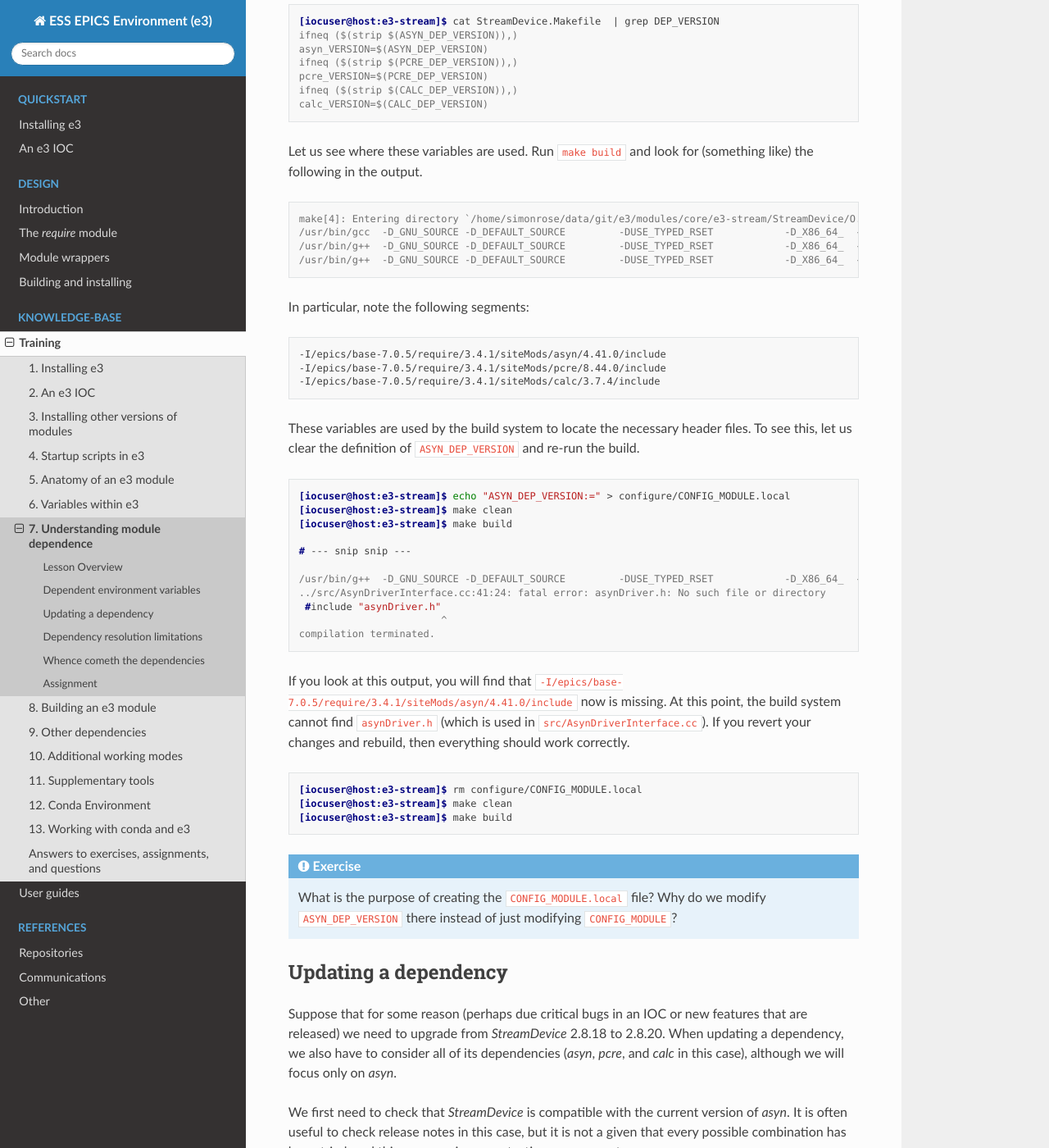
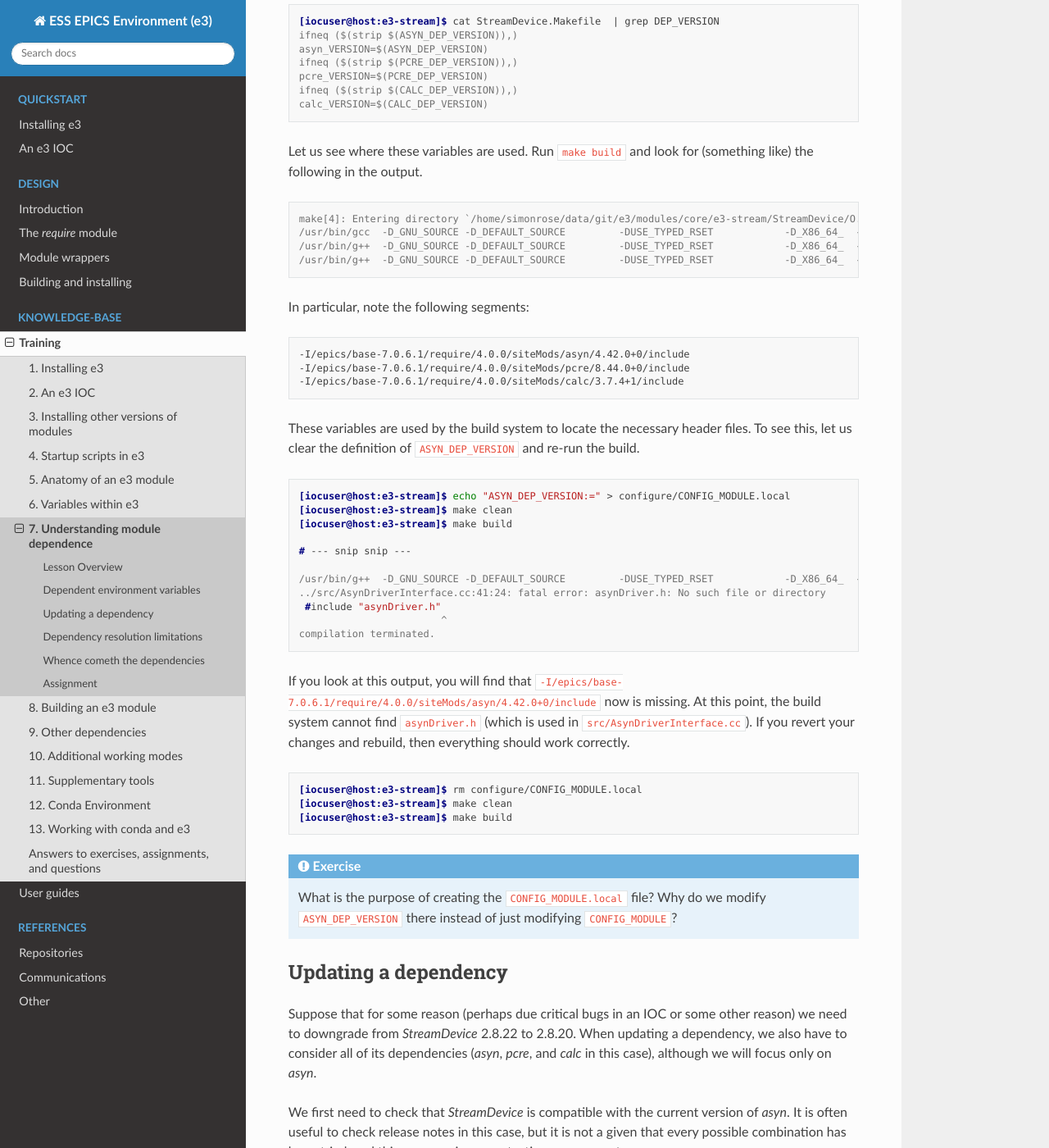
Before and after one commit to ttkorhonen/e3pages, a Sphinx documentation site: the page built from docs/kb/training/workbook/7_module_deps.md, in a window 1280 px wide and 1400 px high, scrolled down 1127 px. Shown: the whole window at 82% size. Built offline with Sphinx 7.4.7 and the Read the Docs theme 2.0.0, drawn with Linux system fonts in a browser that asks for light colours; some of the changed text lies outside the part shown.

Commit message:
Updated chapter 7 for base, require, asyn, and stream versions

````diff
--- a/docs/kb/training/workbook/7_module_deps.md
+++ b/docs/kb/training/workbook/7_module_deps.md
@@ -30,8 +30,8 @@ Begin by switching to `e3-stream/`. Run `make vars`, and look at the variables
 
 ```console
 [iocuser@host:e3-stream]$ make vars | grep DEP_VERSION
-ASYN_DEP_VERSION = 4.41.0
-CALC_DEP_VERSION = 3.7.4
+ASYN_DEP_VERSION = 4.42.0
+CALC_DEP_VERSION = 3.7.4+1
 EXPORT_VARS = E3_MODULES_VENDOR_LIBS_LOCATION E3_MODULES_INSTALL_LOCATION_LIB TEMP_CELL_PATH EPICS_HOST_ARCH EPICS_BASE MSI E3_MODULE_NAME E3_MODULE_VERSION E3_SITEMODS_PATH E3_SITEAPPS_PATH E3_SITELIBS_PATH E3_REQUIRE_MAKEFILE_INPUT_OPTIONS E3_REQUIRE_NAME E3_REQUIRE_CONFIG E3_REQUIRE_DB E3_REQUIRE_LOCATION E3_REQUIRE_DBD E3_REQUIRE_VERSION E3_REQUIRE_TOOLS E3_REQUIRE_INC E3_REQUIRE_LIB E3_REQUIRE_BIN QUIET PCRE_DEP_VERSION CALC_DEP_VERSION ASYN_DEP_VERSION
 PCRE_DEP_VERSION = 8.44.0
 ```
@@ -41,9 +41,9 @@ and `StreamDevice.Makefile`.
 
 ```console
 [iocuser@host:e3-stream]$ cat configure/CONFIG_MODULE | grep DEP_VERSION
-ASYN_DEP_VERSION:=4.41.0
+ASYN_DEP_VERSION:=4.42.0
 PCRE_DEP_VERSION:=8.44.0
-CALC_DEP_VERSION:=3.7.4
+CALC_DEP_VERSION:=3.7.4+1
 ```
 
 ```console
@@ -60,18 +60,18 @@ Let us see where these variables are used. Run `make build` and look for
 (something like) the following in the output.
 
 ```console
-make[4]: Entering directory `/home/simonrose/data/git/e3/modules/core/e3-stream/StreamDevice/O.7.0.5_linux-x86_64'
-/usr/bin/gcc  -D_GNU_SOURCE -D_DEFAULT_SOURCE         -DUSE_TYPED_RSET            -D_X86_64_  -DUNIX  -Dlinux             -MD   -O3 -g   -Wall -Werror-implicit-function-declaration               -mtune=generic      -m64 -fPIC           -I. -I../src/ -I.././src/   -I/epics/base-7.0.5/require/3.4.1/siteMods/asyn/4.41.0+0/include                -I/epics/base-7.0.5/require/3.4.1/siteMods/pcre/8.44.0+0/include            -I/epics/base-7.0.5/require/3.4.1/siteMods/calc/3.7.4+0/include  -I/epics/base-7.0.5/require/3.4.1/siteMods/asyn/4.41.0+0/include                -I/epics/base-7.0.5/require/3.4.1/siteMods/pcre/8.44.0+0/include            -I/epics/base-7.0.5/require/3.4.1/siteMods/calc/3.7.4+0/include -I/epics/base-7.0.5/include  -I/epics/base-7.0.5/include/compiler/gcc -I/epics/base-7.0.5/include/os/Linux                           -c  .././src/StreamVersion.c
-/usr/bin/g++  -D_GNU_SOURCE -D_DEFAULT_SOURCE         -DUSE_TYPED_RSET            -D_X86_64_  -DUNIX  -Dlinux             -MD   -O3 -g   -Wall         -std=c++11     -std=c++11  -mtune=generic               -m64 -fPIC          -I. -I../src/ -I.././src/   -I/epics/base-7.0.5/require/3.4.1/siteMods/asyn/4.41.0+0/include                -I/epics/base-7.0.5/require/3.4.1/siteMods/pcre/8.44.0+0/include            -I/epics/base-7.0.5/require/3.4.1/siteMods/calc/3.7.4+0/include  -I/epics/base-7.0.5/require/3.4.1/siteMods/asyn/4.41.0+0/include                -I/epics/base-7.0.5/require/3.4.1/siteMods/pcre/8.44.0+0/include            -I/epics/base-7.0.5/require/3.4.1/siteMods/calc/3.7.4+0/include -I/epics/base-7.0.5/include  -I/epics/base-7.0.5/include/compiler/gcc -I/epics/base-7.0.5/include/os/Linux                           -c  ../src/StreamFormatConverter.cc
-/usr/bin/g++  -D_GNU_SOURCE -D_DEFAULT_SOURCE         -DUSE_TYPED_RSET            -D_X86_64_  -DUNIX  -Dlinux             -MD   -O3 -g   -Wall         -std=c++11     -std=c++11  -mtune=generic               -m64 -fPIC          -I. -I../src/ -I.././src/   -I/epics/base-7.0.5/require/3.4.1/siteMods/asyn/4.41.0+0/include                -I/epics/base-7.0.5/require/3.4.1/siteMods/pcre/8.44.0+0/include            -I/epics/base-7.0.5/require/3.4.1/siteMods/calc/3.7.4+0/include  -I/epics/base-7.0.5/require/3.4.1/siteMods/asyn/4.41.0+0/include                -I/epics/base-7.0.5/require/3.4.1/siteMods/pcre/8.44.0+0/include            -I/epics/base-7.0.5/require/3.4.1/siteMods/calc/3.7.4+0/include -I/epics/base-7.0.5/include  -I/epics/base-7.0.5/include/compiler/gcc -I/epics/base-7.0.5/include/os/Linux                           -c  ../src/StreamProtocol.cc
+make[4]: Entering directory `/home/simonrose/data/git/e3/modules/core/e3-stream/StreamDevice/O.7.0.6.1_linux-x86_64'
+/usr/bin/gcc  -D_GNU_SOURCE -D_DEFAULT_SOURCE         -DUSE_TYPED_RSET            -D_X86_64_  -DUNIX  -Dlinux             -MD   -O3 -g   -Wall -Werror-implicit-function-declaration               -mtune=generic      -m64 -fPIC           -I. -I../src/ -I.././src/   -I/epics/base-7.0.6.1/require/4.0.0/siteMods/asyn/4.42.0+0/include                -I/epics/base-7.0.6.1/require/4.0.0/siteMods/pcre/8.44.0+0/include            -I/epics/base-7.0.6.1/require/4.0.0/siteMods/calc/3.7.4+0/include  -I/epics/base-7.0.6.1/require/4.0.0/siteMods/asyn/4.42.0+0/include                -I/epics/base-7.0.6.1/require/4.0.0/siteMods/pcre/8.44.0+0/include            -I/epics/base-7.0.6.1/require/4.0.0/siteMods/calc/3.7.4+0/include -I/epics/base-7.0.6.1/include  -I/epics/base-7.0.6.1/include/compiler/gcc -I/epics/base-7.0.6.1/include/os/Linux                           -c  .././src/StreamVersion.c
+/usr/bin/g++  -D_GNU_SOURCE -D_DEFAULT_SOURCE         -DUSE_TYPED_RSET            -D_X86_64_  -DUNIX  -Dlinux             -MD   -O3 -g   -Wall         -std=c++11     -std=c++11  -mtune=generic               -m64 -fPIC          -I. -I../src/ -I.././src/   -I/epics/base-7.0.6.1/require/4.0.0/siteMods/asyn/4.42.0+0/include                -I/epics/base-7.0.6.1/require/4.0.0/siteMods/pcre/8.44.0+0/include            -I/epics/base-7.0.6.1/require/4.0.0/siteMods/calc/3.7.4+0/include  -I/epics/base-7.0.6.1/require/4.0.0/siteMods/asyn/4.42.0+0/include                -I/epics/base-7.0.6.1/require/4.0.0/siteMods/pcre/8.44.0+0/include            -I/epics/base-7.0.6.1/require/4.0.0/siteMods/calc/3.7.4+0/include -I/epics/base-7.0.6.1/include  -I/epics/base-7.0.6.1/include/compiler/gcc -I/epics/base-7.0.6.1/include/os/Linux                           -c  ../src/StreamFormatConverter.cc
+/usr/bin/g++  -D_GNU_SOURCE -D_DEFAULT_SOURCE         -DUSE_TYPED_RSET            -D_X86_64_  -DUNIX  -Dlinux             -MD   -O3 -g   -Wall         -std=c++11     -std=c++11  -mtune=generic               -m64 -fPIC          -I. -I../src/ -I.././src/   -I/epics/base-7.0.6.1/require/4.0.0/siteMods/asyn/4.42.0+0/include                -I/epics/base-7.0.6.1/require/4.0.0/siteMods/pcre/8.44.0+0/include            -I/epics/base-7.0.6.1/require/4.0.0/siteMods/calc/3.7.4+0/include  -I/epics/base-7.0.6.1/require/4.0.0/siteMods/asyn/4.42.0+0/include                -I/epics/base-7.0.6.1/require/4.0.0/siteMods/pcre/8.44.0+0/include            -I/epics/base-7.0.6.1/require/4.0.0/siteMods/calc/3.7.4+0/include -I/epics/base-7.0.6.1/include  -I/epics/base-7.0.6.1/include/compiler/gcc -I/epics/base-7.0.6.1/include/os/Linux                           -c  ../src/StreamProtocol.cc
 ```
 
 In particular, note the following segments:
 
 ```none
--I/epics/base-7.0.5/require/3.4.1/siteMods/asyn/4.41.0/include
--I/epics/base-7.0.5/require/3.4.1/siteMods/pcre/8.44.0/include
--I/epics/base-7.0.5/require/3.4.1/siteMods/calc/3.7.4/include
+-I/epics/base-7.0.6.1/require/4.0.0/siteMods/asyn/4.42.0+0/include
+-I/epics/base-7.0.6.1/require/4.0.0/siteMods/pcre/8.44.0+0/include
+-I/epics/base-7.0.6.1/require/4.0.0/siteMods/calc/3.7.4+1/include
 ```
 
 These variables are used by the build system to locate the necessary header
@@ -85,7 +85,7 @@ the build.
 
 # --- snip snip ---
 
-/usr/bin/g++  -D_GNU_SOURCE -D_DEFAULT_SOURCE         -DUSE_TYPED_RSET            -D_X86_64_  -DUNIX  -Dlinux             -MD   -O3 -g   -Wall         -std=c++11     -std=c++11  -mtune=generic               -m64 -fPIC          -I. -I../src/ -I.././src/                   -I/epics/base-7.0.5/require/3.4.1/siteMods/pcre/8.44.0+0/include            -I/epics/base-7.0.5/require/3.4.1/siteMods/calc/3.7.4+0/include                  -I/epics/base-7.0.5/require/3.4.1/siteMods/pcre/8.44.0+0/include            -I/epics/base-7.0.5/require/3.4.1/siteMods/calc/3.7.4+0/include -I/epics/base-7.0.5/include  -I/epics/base-7.0.5/include/compiler/gcc -I/epics/base-7.0.5/include/os/Linux                           -c  ../src/AsynDriverInterface.cc
+/usr/bin/g++  -D_GNU_SOURCE -D_DEFAULT_SOURCE         -DUSE_TYPED_RSET            -D_X86_64_  -DUNIX  -Dlinux             -MD   -O3 -g   -Wall         -std=c++11     -std=c++11  -mtune=generic               -m64 -fPIC          -I. -I../src/ -I.././src/                   -I/epics/base-7.0.6.1/require/4.0.0/siteMods/pcre/8.44.0+0/include            -I/epics/base-7.0.6.1/require/4.0.0/siteMods/calc/3.7.4+0/include                  -I/epics/base-7.0.6.1/require/4.0.0/siteMods/pcre/8.44.0+0/include            -I/epics/base-7.0.6.1/require/4.0.0/siteMods/calc/3.7.4+0/include -I/epics/base-7.0.6.1/include  -I/epics/base-7.0.6.1/include/compiler/gcc -I/epics/base-7.0.6.1/include/os/Linux                           -c  ../src/AsynDriverInterface.cc
 ../src/AsynDriverInterface.cc:41:24: fatal error: asynDriver.h: No such file or directory
  #include "asynDriver.h"
                         ^
@@ -93,7 +93,7 @@ compilation terminated.
 ```
 
 If you look at this output, you will find that
-`-I/epics/base-7.0.5/require/3.4.1/siteMods/asyn/4.41.0/include` now is missing.
+`-I/epics/base-7.0.6.1/require/4.0.0/siteMods/asyn/4.42.0+0/include` now is missing.
 At this point, the build system cannot find `asynDriver.h` (which is used in
 `src/AsynDriverInterface.cc`). If you revert your changes and rebuild, then
 everything should work correctly.
@@ -111,18 +111,17 @@ What is the purpose of creating the `CONFIG_MODULE.local` file? Why do we modify
 
 ## Updating a dependency
 
-Suppose that for some reason (perhaps due critical bugs in an IOC or new
-features that are released) we need to upgrade from *StreamDevice* 2.8.18 to
-2.8.20. When updating a dependency, we also have to consider all of its
-dependencies (*asyn*, *pcre*, and *calc* in this case), although we will focus
-only on *asyn*.
+Suppose that for some reason (perhaps due critical bugs in an IOC or some other
+reason) we need to downgrade from *StreamDevice* 2.8.22 to 2.8.20. When updating
+a dependency, we also have to consider all of its dependencies (*asyn*, *pcre*,
+and *calc* in this case), although we will focus only on *asyn*.
 
 We first need to check that *StreamDevice* is compatible with the current
 version of *asyn*. It is often useful to check release notes in this case, but
 it is not a given that every possible combination has been tried, and this may
 require some testing on your part.
 
-If the new version of *StreamDevice* and the old version of *asyn* are
+If the older version of *StreamDevice* and the old version of *asyn* are
 compatible, then all you need to do is what was done in [Chapter
 3](3_module_versions.md).
 
@@ -132,28 +131,28 @@ If they have, you will have to modify `StreamDevice.Makefile` to account for any
 new or removed source files.
 :::
 
-If the new version of *StreamDevice* is not compatible with *asyn*, then you
-will need to install a new version of *asyn* in the current e3 environment. The
+If the old version of *StreamDevice* is not compatible with *asyn*, then you
+will need to install a different version of *asyn* in the current e3 environment. The
 procedure for that is also the same as in [Chapter 3](3_module_versions.md). We
 can start by checking the current version and seeing what is installed, and then
-installing the necessary version (4.42.0)
+installing the necessary version (4.41.0)
 
 ```console
 [iocuser@host:e3-asyn]$ make vars # Check the current version
 [iocuser@host:e3-asyn]$ make existent
-/epics/base-7.0.5/require/3.4.1/siteMods/asyn
-`-- 4.41.0+0
+/epics/base-7.0.6.1/require/4.0.0/siteMods/asyn
+`-- 4.42.0+0
     |-- asyn_meta.yaml
     |-- db
     |-- dbd
     |-- include
     `-- lib
-[iocuser@host:e3-asyn]$ echo "EPICS_MODULE_TAG:=tags/R4-42" > configure/CONFIG_MODULE.local
-[iocuser@host:e3-asyn]$ echo "E3_MODULE_VERSION:=4.42.0" >> configure/CONFIG_MODULE.local
+[iocuser@host:e3-asyn]$ echo "EPICS_MODULE_TAG:=tags/R4-41" > configure/CONFIG_MODULE.local
+[iocuser@host:e3-asyn]$ echo "E3_MODULE_VERSION:=4.41.0" >> configure/CONFIG_MODULE.local
 [iocuser@host:e3-asyn]$ make vars
 [iocuser@host:e3-asyn]$ make init patch build install # You can do these all at once
 [iocuser@host:e3-asyn]$ make existent
-/epics/base-7.0.5/require/3.4.1/siteMods/asyn
+/epics/base-7.0.6.1/require/4.0.0/siteMods/asyn
 |-- 4.41.0+0
 |   |-- asyn_meta.yaml
 |   |-- db
@@ -170,24 +169,23 @@ installing the necessary version (4.42.0)
 
 :::{note}
 Between *asyn* 4-41 and 4-42 there actually are some source and `.dbd` files
-that have been added; if this functionality is necessary for your purposes,
-then you will have to add
+that have been added; you may need to remove the following lines
 
 ```make
 SOURCES += drvPrologixGPIB.c
 DBDS += drvPrologixGPIB.dbd
 ```
 
-to `asyn.Makefile`.
+from `asyn.Makefile`.
 :::
 
 This will now allow us to update *StreamDevice*'s dependencies and install it
 properly. Save the following as `CONFIG_MODULE.local` in `e3-stream/configure/`:
 
 ```make
-EPICS_MODULE_TAG:=master
-E3_MODULE_VERSION:=e3training
-ASYN_DEP_VERSION:=4.42.0
+EPICS_MODULE_TAG:=2.8.20
+E3_MODULE_VERSION:=2.8.20+0
+ASYN_DEP_VERSION:=4.41.0
 ```
 
 and then run
@@ -196,14 +194,14 @@ and then run
 [iocuser@host:e3-stream]$ make vars # Again, a good sanity check
 [iocuser@host:e3-stream]$ make init patch build install
 [iocuser@host:e3-stream]$ make existent
-/epics/base-7.0.5/require/3.4.1/siteMods/stream
-|-- 2.8.18+0
+/epics/base-7.0.6.1/require/4.0.0/siteMods/stream
+|-- 2.8.20+0
 |   |-- dbd
 |   |-- include
 |   |-- lib
 |   |-- SetSerialPort.iocsh
 |   `-- stream_meta.yaml
-`-- e3training
+`-- 2.8.22+0
     |-- dbd
     |-- include
     |-- lib
@@ -216,9 +214,9 @@ be loaded; this is a minimal test that a module must pass! You can do this by
 running any of the following:
 
 ```console
-[iocuser@host:~]$ iocsh.bash -r stream,2.8.18
-[iocuser@host:~]$ iocsh.bash -r stream,e3training
-[iocuser@host:~]$ iocsh.bash -r stream
+[iocuser@host:~]$ iocsh -r stream,2.8.22
+[iocuser@host:~]$ iocsh -r stream,2.8.20
+[iocuser@host:~]$ iocsh -r stream
 ```
 
 :::{admonition} Exercises
@@ -243,10 +241,10 @@ running any of the following:
 following file:
 
 ```console
-[iocuser@host:~]$ cat /epics/base-7.0.5/require/3.4.1/siteMods/stream/2.8.18+0/lib/linux-x86_64/stream.dep
+[iocuser@host:~]$ cat /epics/base-7.0.6.1/require/4.0.0/siteMods/stream/2.8.22+0/lib/linux-x86_64/stream.dep
 # Generated file. Do not edit.
-asyn 4.41.0+0
-calc 3.7.4+0
+asyn 4.42.0+0
+calc 3.7.4+1
 pcre 8.44.0+0
 ```
 
@@ -256,9 +254,9 @@ versions) when `require stream` occurs during IOC startup. In that sense,
 *require* does not so much *resolve* dependencies as it does load them.
 
 If there are any conflicts in this process, then *require* will shut the IOC
-down. This is what happens when you run `iocsh.bash -r asyn -r stream` above:
+down. This is what happens when you run `iocsh -r asyn -r stream` above:
 since no version is specified for *asyn*, the latest version (4.42.0) is loaded.
-Then when *StreamDevice* is loaded, it depends on *asyn* 4.41.0. The loaded
+Then when *StreamDevice* is loaded, it depends on *asyn* 4.42.0. The loaded
 version of *asyn* and the requested version of *asyn* differ, so *require* shuts
 the IOC down.
 
@@ -325,17 +323,17 @@ When this file is compiled, it generates a `.d` file that describes the
 dependencies recognized by `make`:
 
 ```console
-[iocuser@host:e3-stream]$ cat StreamDevice/O.7.0.5_linux-x86_64/AsynDriverInterface.d
+[iocuser@host:e3-stream]$ cat StreamDevice/O.7.0.6.1_linux-x86_64/AsynDriverInterface.d
 AsynDriverInterface.o: ../src/AsynDriverInterface.cc \
 # --- snip ---
- /epics/base-7.0.5/require/3.4.1/siteMods/asyn/4.42.0+0/include/asynAPI.h \
- /epics/base-7.0.5/require/3.4.1/siteMods/asyn/4.42.0+0/include/asynOctet.h \
- /epics/base-7.0.5/require/3.4.1/siteMods/asyn/4.42.0+0/include/asynInt32.h \
- /epics/base-7.0.5/include/epicsTypes.h \
- /epics/base-7.0.5/require/3.4.1/siteMods/asyn/4.42.0+0/include/asynUInt32Digital.h \
- /epics/base-7.0.5/require/3.4.1/siteMods/asyn/4.42.0+0/include/asynGpibDriver.h \
- /epics/base-7.0.5/require/3.4.1/siteMods/asyn/4.42.0+0/include/asynDriver.h \
- /epics/base-7.0.5/require/3.4.1/siteMods/asyn/4.42.0+0/include/asynInt32.h \
+ /epics/base-7.0.6.1/require/4.0.0/siteMods/asyn/4.42.0+0/include/asynAPI.h \
+ /epics/base-7.0.6.1/require/4.0.0/siteMods/asyn/4.42.0+0/include/asynOctet.h \
+ /epics/base-7.0.6.1/require/4.0.0/siteMods/asyn/4.42.0+0/include/asynInt32.h \
+ /epics/base-7.0.6.1/include/epicsTypes.h \
+ /epics/base-7.0.6.1/require/4.0.0/siteMods/asyn/4.42.0+0/include/asynUInt32Digital.h \
+ /epics/base-7.0.6.1/require/4.0.0/siteMods/asyn/4.42.0+0/include/asynGpibDriver.h \
+ /epics/base-7.0.6.1/require/4.0.0/siteMods/asyn/4.42.0+0/include/asynDriver.h \
+ /epics/base-7.0.6.1/require/4.0.0/siteMods/asyn/4.42.0+0/include/asynInt32.h \
 ```
 
 *require* uses this file to detect build-time dependencies.
````
Also changed, not shown: other parts of docs/kb/training/workbook/7_module_deps.md (+2 -2 lines).
